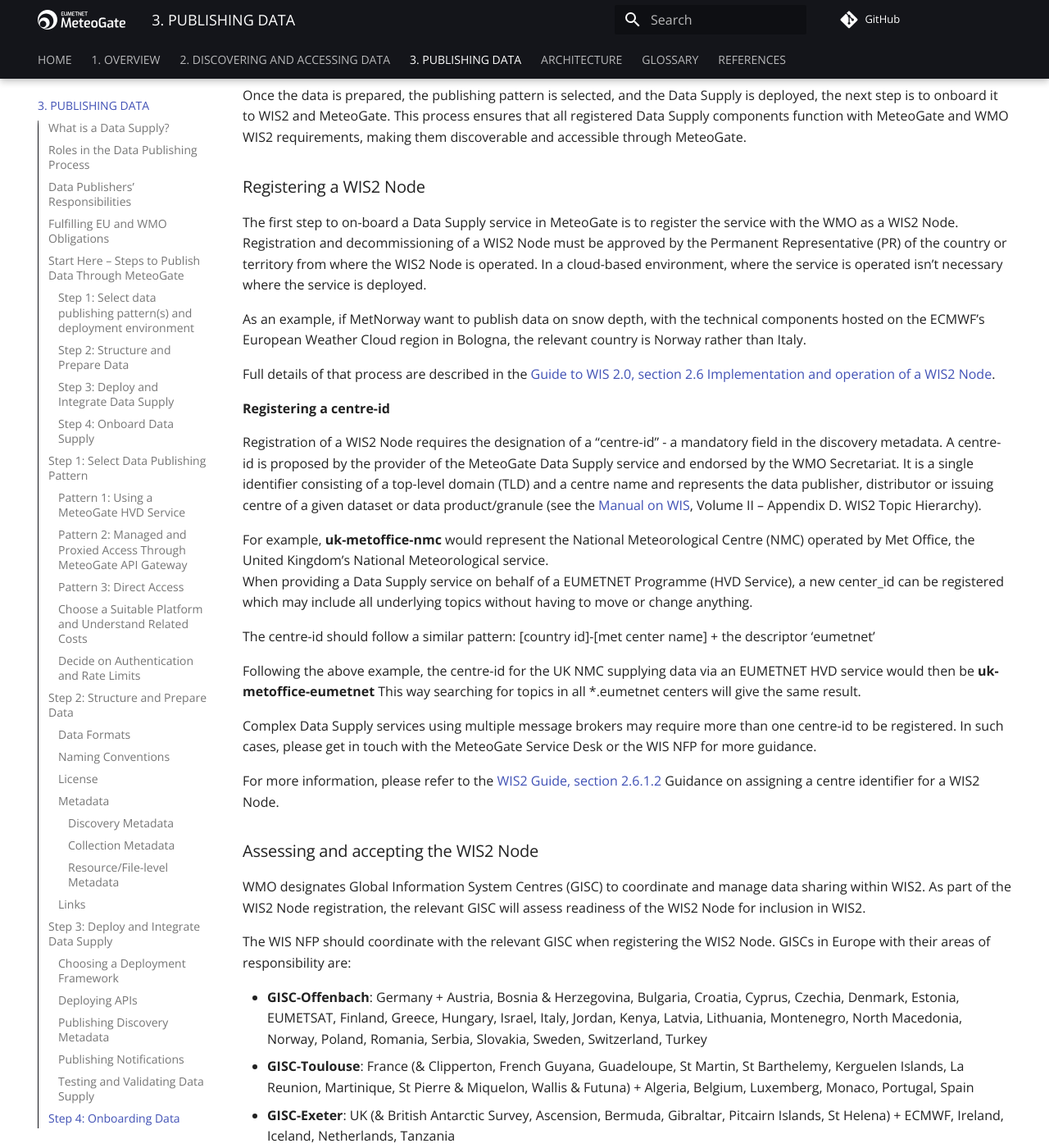
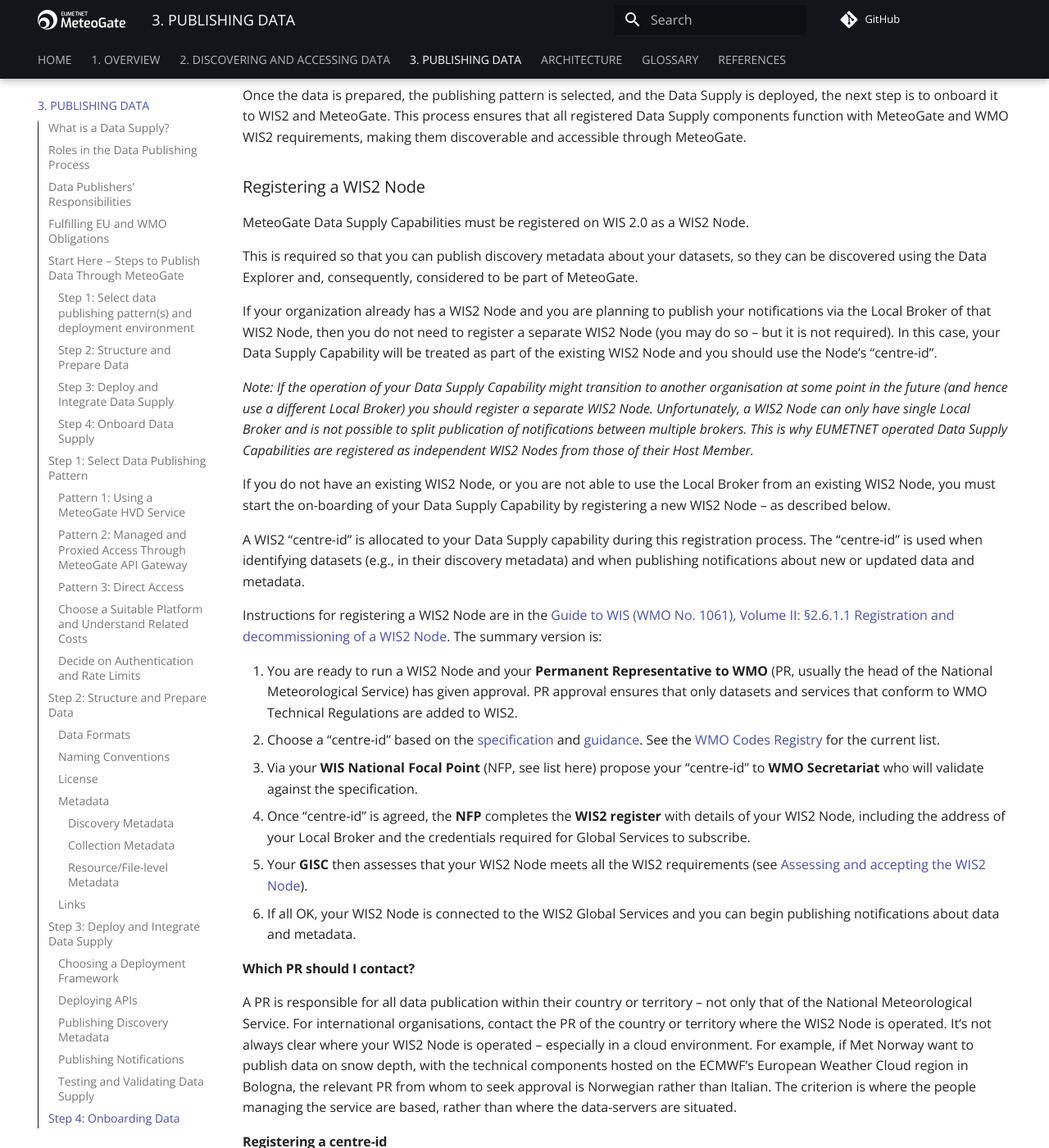
Before and after one commit to EUMETNET/meteogate-documentation, an MkDocs documentation site: the page built from docs/3-publishing-data.md, in a window 1280 px wide and 1400 px high, scrolled down 15158 px. Shown: the whole window at 82% size. Built offline with MkDocs 1.6.1 and Material for MkDocs 9.7.7, drawn with Linux system fonts in a browser that asks for light colours; comment, search, counter and statistics services are not loaded; some of the changed text lies outside the part shown.

Commit message:
Update 3-publishing-data.md

```diff
--- a/docs/3-publishing-data.md
+++ b/docs/3-publishing-data.md
@@ -446,39 +446,56 @@ Once the data is prepared, the publishing pattern is selected, and the Data Supp
 
 ### Registering a WIS2 Node
 
-The first step to on-board a Data Supply service in MeteoGate is to register the service with the WMO as a WIS2 Node. Registration and decommissioning of a WIS2 Node must be approved by the Permanent Representative (PR) of the country or territory from where the WIS2 Node is operated. In a cloud-based environment, where the service is operated isn’t necessary where the service is deployed.
+MeteoGate Data Supply Capabilities must be registered on WIS 2.0 as a WIS2 Node.
 
-As an example, if MetNorway want to publish data on snow depth, with the technical components hosted on the ECMWF’s European Weather Cloud region in Bologna, the relevant country is Norway rather than Italy.
+This is required so that you can publish discovery metadata about your datasets, so they can be discovered using the Data Explorer and, consequently, considered to be part of MeteoGate.
 
-Full details of that process are described in the [Guide to WIS 2.0, section 2.6 Implementation and operation of a WIS2 Node](https://community.wmo.int/en/activity-areas/wis/publications/1061-vII).
+If your organization already has a WIS2 Node and you are planning to publish your notifications via the Local Broker of that WIS2 Node, then you do not need to register a separate WIS2 Node (you may do so – but it is not required). In this case, your Data Supply Capability will be treated as part of the existing WIS2 Node and you should use the Node’s “centre-id”.
 
-**Registering a centre-id**
+*Note: If the operation of your Data Supply Capability might transition to another organisation at some point in the future (and hence use a different Local Broker) you should register a separate WIS2 Node. Unfortunately, a WIS2 Node can only have single Local Broker and is not possible to split publication of notifications between multiple brokers. This is why EUMETNET operated Data Supply Capabilities are registered as independent WIS2 Nodes from those of their Host Member.*
 
-Registration of a WIS2 Node requires the designation of a “centre-id” - a mandatory field in the discovery metadata. A centre-id is proposed by the provider of the MeteoGate Data Supply service and endorsed by the WMO Secretariat. It is a single identifier consisting of a top-level domain (TLD) and a centre name and represents the data publisher, distributor or issuing centre of a given dataset or data product/granule (see the [Manual on WIS](https://community.wmo.int/en/activity-areas/wis/publications/1060-vII), Volume II – Appendix D. WIS2 Topic Hierarchy).
+If you do not have an existing WIS2 Node, or you are not able to use the Local Broker from an existing WIS2 Node, you must start the on-boarding of your Data Supply Capability by registering a new WIS2 Node – as described below.
 
-For example, **uk-metoffice-nmc** would represent the National Meteorological Centre (NMC) operated by Met Office, the United Kingdom’s National Meteorological service.
-When providing a Data Supply service on behalf of a EUMETNET Programme (HVD Service), a new center_id can be registered which may include all underlying topics without having to move or change anything.
+A WIS2 “centre-id” is allocated to your Data Supply capability during this registration process. The “centre-id” is used when identifying datasets (e.g., in their discovery metadata) and when publishing notifications about new or updated data and metadata.
 
-The centre-id should follow a similar pattern: [country id]-[met center name] + the descriptor ‘eumetnet’
+Instructions for registering a WIS2 Node are in the [Guide to WIS (WMO No. 1061), Volume II: §2.6.1.1 Registration and decommissioning of a WIS2 Node](https://wmo-im.github.io/wis2-guide/guide/wis2-guide-APPROVED.html). The summary version is:
 
-Following the above example, the centre-id for the UK NMC supplying data via an EUMETNET HVD service would then be **uk-metoffice-eumetnet**
-This way searching for topics in all *.eumetnet centers will give the same result.
+  1.	You are ready to run a WIS2 Node and your **Permanent Representative to WMO** (PR, usually the head of the National Meteorological Service) has given approval. PR approval ensures that only datasets and services that conform to WMO Technical Regulations are added to WIS2.
+  2.	Choose a “centre-id” based on the [specification](https://wmo-im.github.io/wis2-topic-hierarchy/standard/wis2-topic-hierarchy-STABLE.html) and [guidance](https://wmo-im.github.io/wis2-guide/guide/wis2-guide-APPROVED.html). See the [WMO Codes Registry](http://codes.wmo.int/wis/topic-hierarchy/centre-id) for the current list.
+  3.	Via your **WIS National Focal Point** (NFP, see list here) propose your “centre-id” to **WMO Secretariat** who will validate against the specification.
+  4.	Once “centre-id” is agreed, the **NFP** completes the **WIS2 register** with details of your WIS2 Node, including the address of your Local Broker and the credentials required for Global Services to subscribe.
+  5.	Your **GISC** then assesses that your WIS2 Node meets all the WIS2 requirements (see [Assessing and accepting the WIS2 Node](#assessing-and-accepting-the-wis2-node)).
+  6.	If all OK, your WIS2 Node is connected to the WIS2 Global Services and you can begin publishing notifications about data and metadata.
 
-Complex Data Supply services using multiple message brokers may require more than one centre-id to be registered. In such cases, please get in touch with the MeteoGate Service Desk or the WIS NFP for more guidance.
+#### Which PR should I contact?
 
-For more information, please refer to the [WIS2 Guide, section 2.6.1.2](https://community.wmo.int/en/activity-areas/wis/publications/1061-vII) Guidance on assigning a centre identifier for a WIS2 Node.
+A PR is responsible for all data publication within their country or territory – not only that of the National Meteorological Service. For international organisations, contact the PR of the country or territory where the WIS2 Node is operated.
+It’s not always clear where your WIS2 Node is operated – especially in a cloud environment. For example, if Met Norway want to publish data on snow depth, with the technical components hosted on the ECMWF’s European Weather Cloud region in Bologna, the relevant PR from whom to seek approval is Norwegian rather than Italian. The criterion is where the people managing the service are based, rather than where the data-servers are situated.
 
-### Assessing and accepting the WIS2 Node
+#### Registering a centre-id
 
-WMO designates Global Information System Centres (GISC) to coordinate and manage data sharing within WIS2. As part of the WIS2 Node registration, the relevant GISC will assess readiness of the WIS2 Node for inclusion in WIS2.
+Registration of a WIS2 Node requires the designation of a “centre-id” - a mandatory element in the identifier of a dataset (property “metadata-id” in the discovery metadata). A centre-id is proposed by the provider of the MeteoGate Data Supply service and endorsed by the WMO Secretariat. It is a single identifier consisting of a top-level domain (TLD) and a centre name and represents the data publisher, distributor or issuing centre of a given dataset (see the [Manual on WIS, Volume II – Appendix D. WIS2 Topic Hierarchy](https://wmo-im.github.io/wis2-topic-hierarchy/standard/wis2-topic-hierarchy-STABLE.html)).
 
-The WIS NFP should coordinate with the relevant GISC when registering the WIS2 Node. GISCs in Europe with their areas of responsibility are:
+For example, “uk-metoffice-nmc” represents the National Meteorological Centre (NMC) operated by Met Office, the United Kingdom’s National Meteorological service.
 
-  - **GISC-Offenbach**: Germany + Austria, Bosnia & Herzegovina, Bulgaria, Croatia, Cyprus, Czechia, Denmark, Estonia, EUMETSAT, Finland, Greece, Hungary, Israel, Italy, Jordan, Kenya, Latvia, Lithuania, Montenegro, North Macedonia, Norway, Poland, Romania, Serbia, Slovakia, Sweden, Switzerland, Turkey
-  - **GISC-Toulouse**: France (& Clipperton, French Guyana, Guadeloupe, St Martin, St Barthelemy, Kerguelen Islands, La Reunion, Martinique, St Pierre & Miquelon, Wallis & Futuna) + Algeria, Belgium, Luxemberg, Monaco, Portugal, Spain
-  - **GISC-Exeter**: UK (& British Antarctic Survey, Ascension, Bermuda, Gibraltar, Pitcairn Islands, St Helena) + ECMWF, Ireland, Iceland, Netherlands, Tanzania
+When providing a Data Supply service on behalf of a EUMETNET Programme (e.g., for an HVD Service), the “centre-id” should begin “eu-eumetnet-”, followed by a token that distinguishes the type of data, e.g., “eu-eumetnet-surface-observations”.
 
-The GISC will also be able to provide guidance on choosing the right WMO Data Policy (Core or Recommended), and if needed, the WIS2 topic(s) for notification messages. For more info, see [Manual on WIS, Volume II – Appendix D. WIS2 Topic Hierarchy](https://community.wmo.int/en/activity-areas/wis/publications/1060-vII).
+For more information, please refer to the [Guide to WIS, Volume II, Section 2.6.1.2](https://wmo-im.github.io/wis2-guide/guide/wis2-guide-APPROVED.html#_2_6_1_2_guidance_on_assigning_a_centre_identifier_for_a_wis2_node).
+
+#### Assessing and accepting the WIS2 Node
+
+WMO designates Global Information System Centres (GISC) to coordinate and manage data sharing within WIS 2.0. When you register your Data Supply Component as a WIS2 Node registration, your GISC will assess its readiness for inclusion into WIS 2.0.
+
+Areas of responsibility for European GISCs are given below:
+  -	GISC-Offenbach: Germany + Austria, Bosnia & Herzegovina, Bulgaria, Croatia, Cyprus, Czechia, Denmark, Estonia, EUMETSAT, Finland, Greece, Hungary, Israel, Italy, Jordan, Kenya, Latvia, Lithuania, Montenegro, North Macedonia, Norway, Poland, Romania, Serbia, Slovakia, Sweden, Switzerland, Türkiye.
+  -	GISC-Toulouse: France (& Clipperton, French Guyana, Guadeloupe, St Martin, St Barthelemy, Kerguelen Islands, La Reunion, Martinique, St Pierre & Miquelon, Wallis & Futuna) + Algeria, Belgium, Luxemberg, Monaco, Portugal, Spain.
+  -	GISC-Exeter: UK (& British Antarctic Survey, Ascension, Bermuda, Gibraltar, Pitcairn Islands, St Helena) + ECMWF, Ireland, Iceland, Netherlands.
+
+The GISC will also be able to provide guidance on choosing the right WMO Data Policy (Core or Recommended), and the correct WIS2 Topic Hierarchy on which to publish Notifications (see <<topic-hierarchy-for-message-publication>> for details).
+
+Once you have been approved by your GISC, the WMO Secretariat will request that all Global Brokers subscribe to the Local Broker in your Data Supply Component.
+
+After at least one Global Broker has confirmed that their subscription is configured, you can publish notifications to upload metadata to the Global Discovery Catalogue which completes the process of getting your dataset visible within MeteoGate.
 
 ### Integrating the Data Supply with MeteoGate and WIS2 components
 
```
